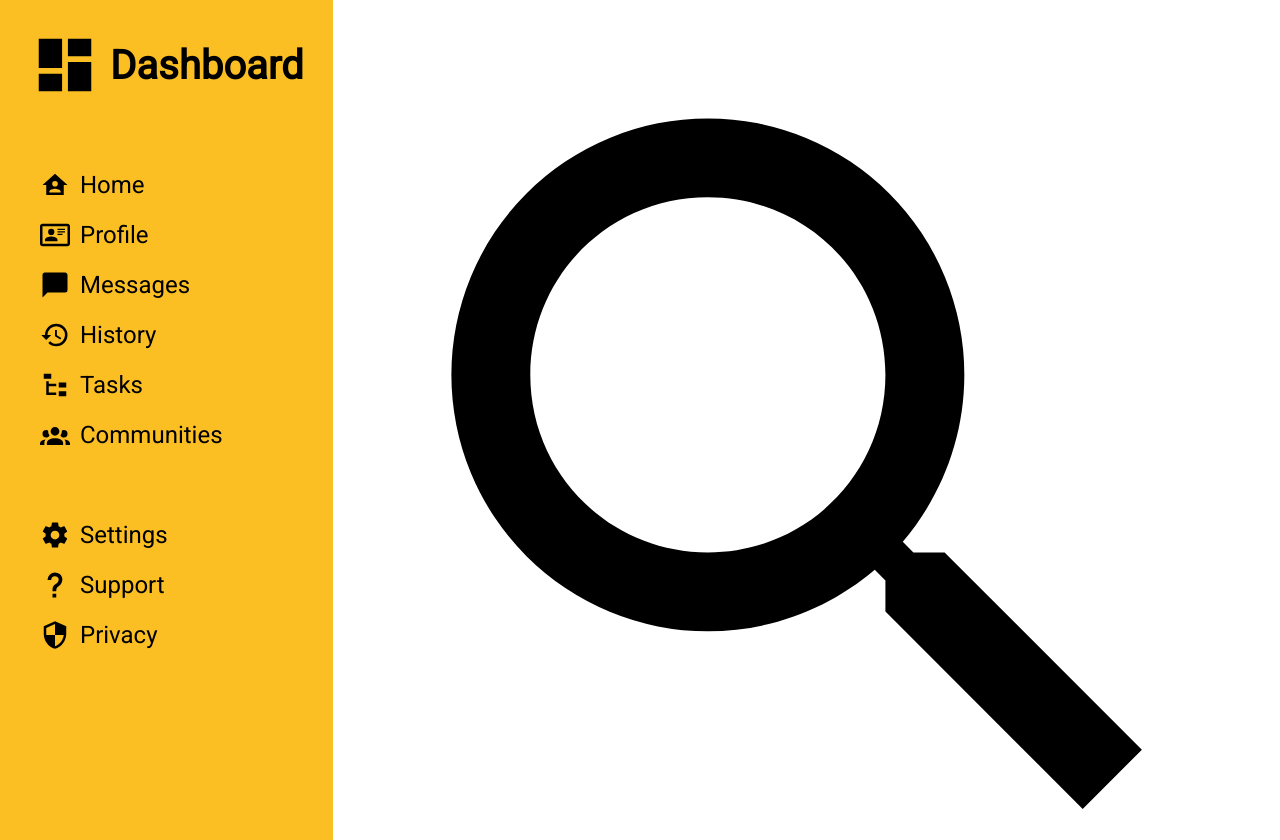
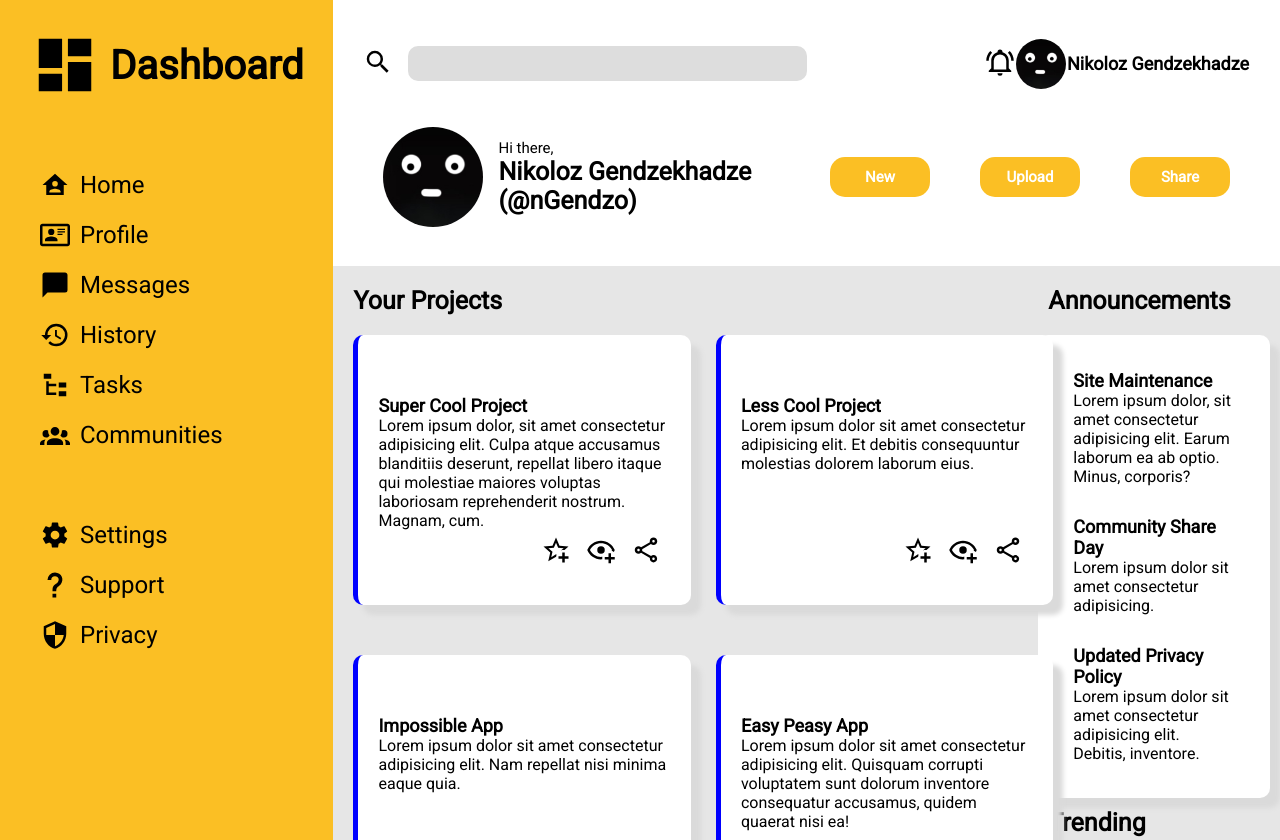
Before and after one commit to nGendzo/admin-dashboard, a plain HTML site: page index.html in a window 1280 px wide. Shown: the top 840 px of the page. Drawn offline with Linux system fonts and the light colour scheme.

Commit message:
Finish style - navbar, header and main section

```diff
--- a/style.css
+++ b/style.css
@@ -9,7 +9,7 @@
 body {
     display: grid;
     grid-template-columns: 1fr 3fr;
-    grid-template-rows: 1fr 3fr;
+    grid-template-rows: 1fr 4fr;
 }
 
 .sidebar {
@@ -54,9 +54,194 @@ body {
 }
 
 .top {
+    display: flex;
+    flex-direction: column;
+    box-shadow: 10px 0px 8px #5a5a5a;
+    justify-content: space-evenly;
+}
 
+.top .icon {
+    width: 30px;
+    height: 30px;
+}
+
+.top .top-top {
+    display: flex;
+    justify-content: space-between;
+    padding: 0px 30px;
+}
+
+.top .top-top .search {
+    display: flex;
+    align-items: center;
+    justify-content: center;
+    gap: 15px;
+    width: 50%;
+}
+
+.top .top-top .search input {
+    width: 90%;
+    height: 35px;
+    border: 0;
+    background-color: rgb(221, 221, 221);
+    border-radius: 10px;
+}
+
+.top .top-top .personal {
+    display: flex;
+    align-items: center;
+    justify-content: space-evenly;
+    width: 30%;
+}
+
+.top .top-top .personal p {
+    font-weight: bold;
+    font-size: 18px;
+}
+
+.top #smaller-logo {
+    width: 50px;
+    height: 50px;
+    border-radius: 50%;
+}
+
+.top .top-bottom {
+    display: flex;
+    justify-content: space-between;
+    align-items: center;
+    padding: 0 50px;
+}
+
+.top .top-bottom .left {
+    display: flex;
+    justify-content: space-between;
+    align-items: center;
+    gap: 15px;
+}
+
+.top .top-bottom #bigger-logo {
+    width: 100px;
+    height: 100px;
+    border-radius: 50%;
+}
+
+.top #welcome {
+    font-size: 15px;
+}
+
+.top #name-tag {
+    font-size: 25px;
+    font-weight: bold;
+}
+
+.top .top-bottom .right {
+    display: flex;
+    gap: 50px;
+}
+
+.top .top-bottom .right button {
+    width: 100px;
+    height: 40px;
+    border: 0;
+    border-radius: 15px;
+    color: white;
+    background-color: #fbbf24;
+    font-weight: bold;
+    font-size: 15px;
 }
 
 .main {
+    background-color: rgb(230, 230, 230);
+    display: grid;
+    grid-template-columns: 3fr 1fr;
+    grid-template-rows: 1fr 1fr;
+    padding: 10px;
+}
 
+.main .projects {
+    grid-row: 1 / 3;
 }
+
+.main .projects .grid {
+    display: grid;
+    grid-template-columns: repeat(2, minmax(150px, 470px));
+    grid-template-rows: 1fr 1fr 1fr;
+    gap: 50px;
+    padding: 10px;
+}
+
+.main .projects .grid .container {
+    width: 100%;
+    height: 250px;
+    background-color: white;
+    border-radius: 10px;
+    padding: 10px;
+    position: relative;
+    border-left: 5px solid blue;
+    box-shadow: 10px 10px 5px rgb(218, 218, 218);
+}
+
+.main #your-projects, #announcements, #trending {
+    font-weight: bold;
+    font-size: 25px;
+    margin: 10px;
+}
+
+.main .projects .grid .container .text-container {
+    margin: 50px 10px;
+}
+
+.main .projects .grid .container .header {
+    font-weight: bold;
+    font-size: 18px;
+}
+
+.main .projects .grid .container .icons {
+    width: 30px;
+    height: 30px;
+    display: flex;
+    gap: 15px;
+    align-items: center;
+    position: absolute;
+    top: 200px;
+    right: 120px;
+}
+
+.main .announcements .main-container, .main .trending .main-container {
+    background-color: white;
+    padding: 35px;
+    margin-top: 20px;
+    border-radius: 10px;
+    gap: 30px;
+    box-shadow: 10px 10px 5px rgb(218, 218, 218);
+}
+
+.main .announcements .header {
+    font-weight: bold;
+    font-size: 18px;
+}
+
+.main .trending .exact-trending img {
+    width: 50px;
+    height: 50px;
+    border-radius: 50%;
+}
+
+.main .announcements .main-container {
+    display: flex;
+    flex-direction: column;
+}
+.main .main-container {
+    display: flex;
+    flex-direction: column;
+}
+
+.main .trending .main-container .exact-trending {
+    display: flex;
+    gap: 10px;
+    align-items: center;
+}
+
+.main .trending .tag {
+    font-weight: bold;
+}
```
